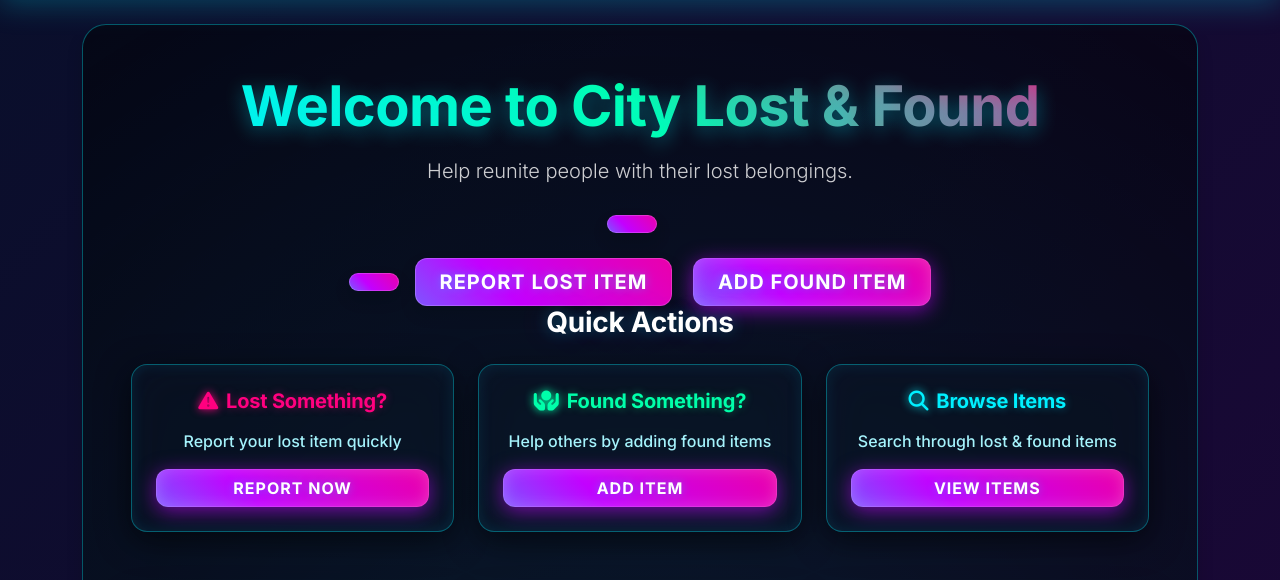
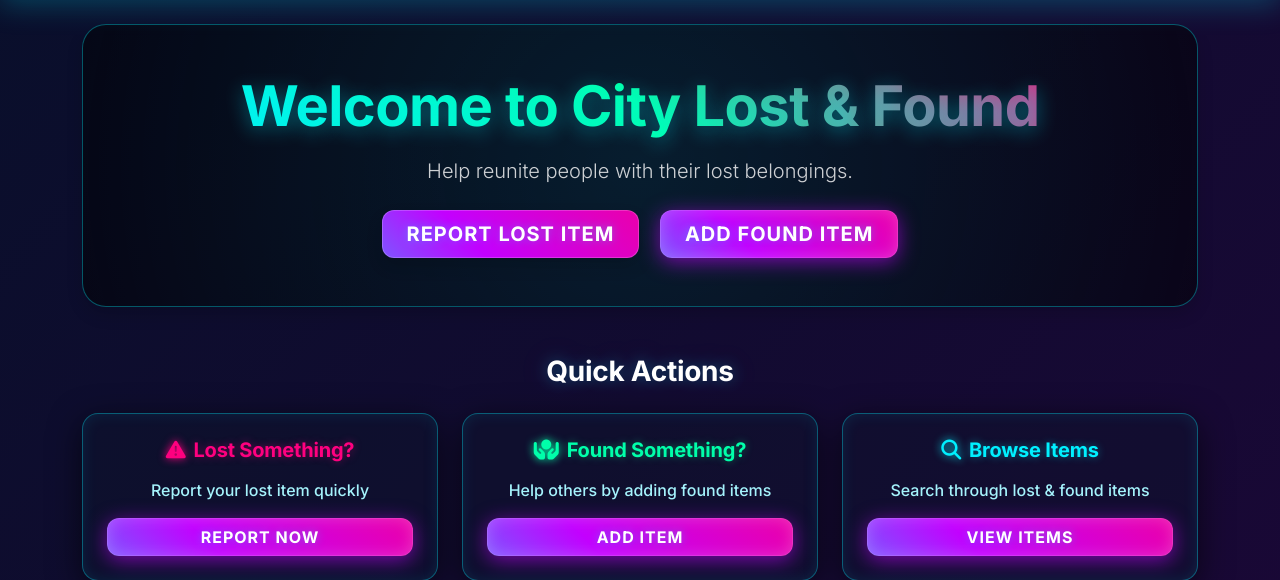
Before and after one commit to lovelybalaji38-dev/city-lost-found-portal, a Django app: page / in a window 1280 px wide. Shown: the part 58-638 px from the top of the page. Run offline with Django 5.2, Linux system fonts and the light colour scheme; data comes from the database, SQL or seed files in the repository.

Commit message:
UI fixed and updated

```diff
--- a/templates/home.html
+++ b/templates/home.html
@@ -7,8 +7,6 @@
     <h1 class="display-4 fw-bold mb-3 neon-text" style="text-shadow: 0 4px 20px rgba(0,240,255,0.4);">Welcome to City Lost & Found</h1>
     <p class="lead mb-4" style="color: rgba(255,255,255,0.8);">Help reunite people with their lost belongings.</p>
 
-    <div class="mt-4">
-        <a href="{% url 'add_item' 'lost' %}" class="btn gradient-btn btn-lg me-3 px-4 shadow fw-bold">
     <div class="mt-4 hero-buttons">
         <a href="{% url 'add_item' 'lost' %}" class="btn gradient-btn btn-lg me-3 px-4 shadow fw-bold ">
             Report Lost Item
```
Also changed, not shown: static/script.js (added, +39 -0 lines).
